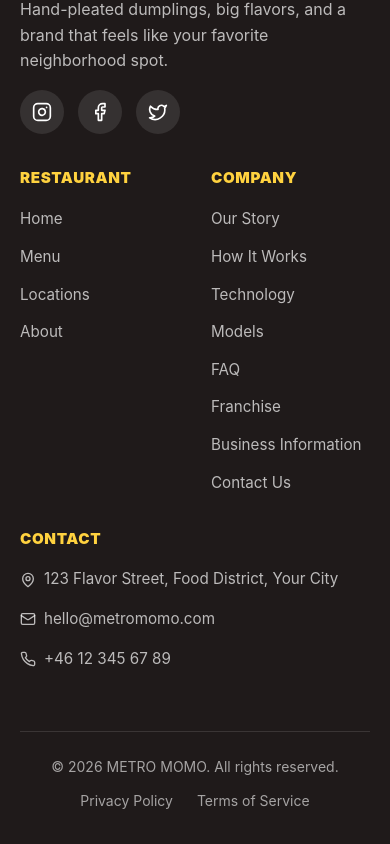
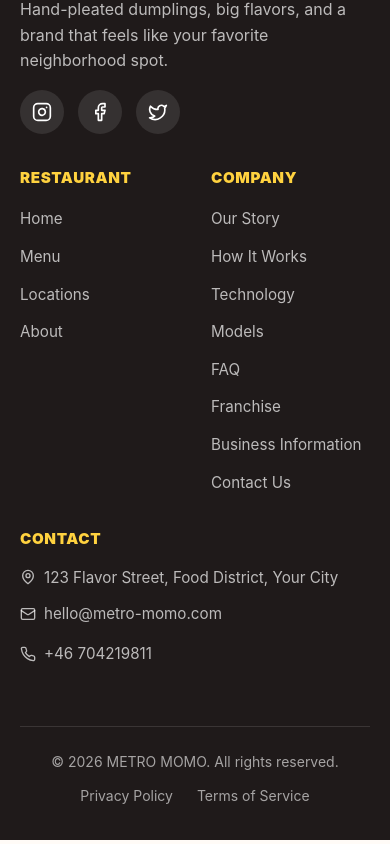
Before and after one commit to PB9181/metro-momo-website, a React (Vite) app: page / in a window 390 px wide. Shown: the part 8140-8984 px from the top of the page. Built offline with nearby package versions, Linux system fonts and the light colour scheme.

Commit message:
Fix footer address visibility on mobile
- Replace dead address link with a plain text span so it doesn't look clickable

- Allow address text to wrap on small screens instead of being cut off by white-space: nowrap

- Keep contact links and restaurant/company links unchanged

```diff
--- a/src/components/Footer.tsx
+++ b/src/components/Footer.tsx
@@ -72,22 +72,20 @@ export default function Footer() {
           <div className="footer-contact">
             <h4>{t('footer.contact')}</h4>
             <ul>
-              <li>
-                <a href="#">
-                  <MapPin size={16} />
-                  {t('footer.address')}
-                </a>
+              <li className="footer-address">
+                <MapPin size={16} />
+                <span>{t('footer.address')}</span>
               </li>
               <li>
                 <a href="mailto:hello@metromomo.com">
                   <Mail size={16} />
-                  hello@metromomo.com
+                  hello@metro-momo.com
                 </a>
               </li>
               <li>
                 <a href="tel:+46123456789">
                   <Phone size={16} />
-                  +46 12 345 67 89
+                  +46 704219811
                 </a>
               </li>
             </ul>
@@ -214,6 +212,17 @@ export default function Footer() {
           color: white;
           transform: translateX(4px);
         }
+        .footer-address {
+          display: flex;
+          align-items: flex-start;
+          gap: 8px;
+          color: rgba(255, 255, 255, 0.7);
+          line-height: 1.5;
+        }
+        .footer-address svg {
+          flex-shrink: 0;
+          margin-top: 2px;
+        }
         .footer-bottom {
           border-top: 1px solid rgba(255, 255, 255, 0.12);
           padding-top: 24px;
@@ -255,10 +264,15 @@ export default function Footer() {
             margin-bottom: 16px;
             font-size: 0.95rem;
           }
-          .footer-nav a,
-          .footer-contact a {
+          .footer-nav a {
             font-size: 0.95rem;
             white-space: nowrap;
+          }
+          .footer-contact a,
+          .footer-address {
+            font-size: 0.95rem;
+            white-space: normal;
+            word-wrap: break-word;
           }
           .footer-tagline {
             max-width: 100%;
```
